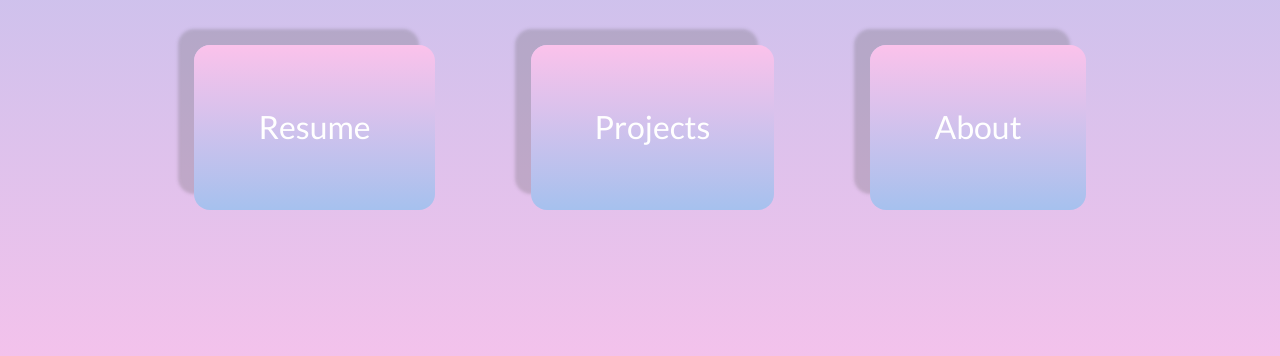
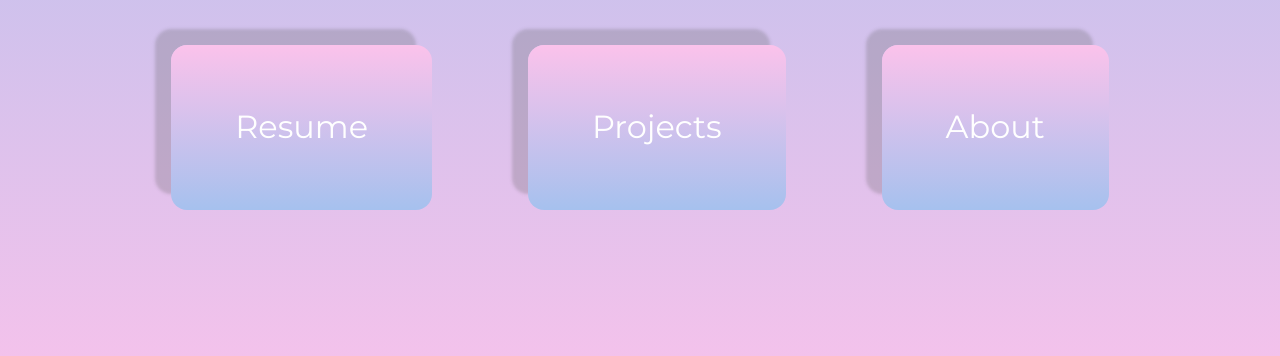
Before and after one commit to andria-hibe/andria-portfolio, a Gatsby site: page / in a window 1280 px wide. Shown: the part 410-766 px from the top of the page. Built offline with nearby package versions, Linux system fonts and the light colour scheme; Gatsby itself is replaced by a stand-in of ours.

Commit message:
Refactor home page

```diff
--- a/src/pages/index.jsx
+++ b/src/pages/index.jsx
@@ -24,21 +24,19 @@ const MainContainer = styled.div`
 
 const HomeHeader = styled.h1`
   font-size: 4rem;
-  text-align: center;
   color: white;
   margin: 0;
 `
 
-const HomeSubtitle = styled.h2`
+const HomeSubheading = styled.h2`
   font-size: 2rem;
-  text-align: center;
-  color: #5b5b5b;
   margin: 0;
 `
 
 const Divider = styled.hr`
   width: 20em;
   border: 0.1em solid #828282;
+
   @media ${device.laptop} {
     width: 30em;
   }
@@ -60,6 +58,7 @@ const HomeCard = styled.div`
   margin: 1em 2em;
   font-size: 2rem;
   text-align: center;
+  font-family: Montserrat;
 
   @media ${device.laptop} {
     margin: 1em 1.5em;
@@ -93,10 +92,10 @@ const StyledEmailLinkIcon = styled(TiSocialAtCircular)`
 export default function Home() {
   return (
     <MainContainer>
-      <GlobalStyles gradient whitetext noscroll />
+      <GlobalStyles home gradient whitetext noscroll />
       <HomeHeader>Andria Hibe</HomeHeader>
       <Divider />
-      <HomeSubtitle>Full Stack Developer</HomeSubtitle>
+      <HomeSubheading>Full Stack Developer</HomeSubheading>
       <IconContainer>
         <a href="mailto:andriacohibe@gmail.com">
           <StyledEmailLinkIcon />
```
